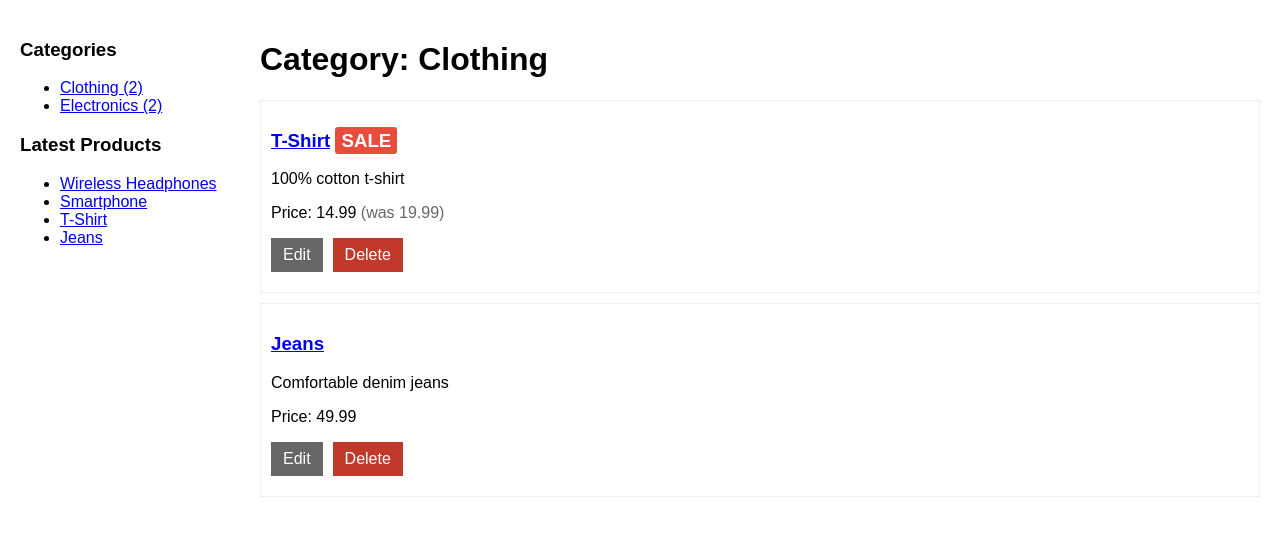
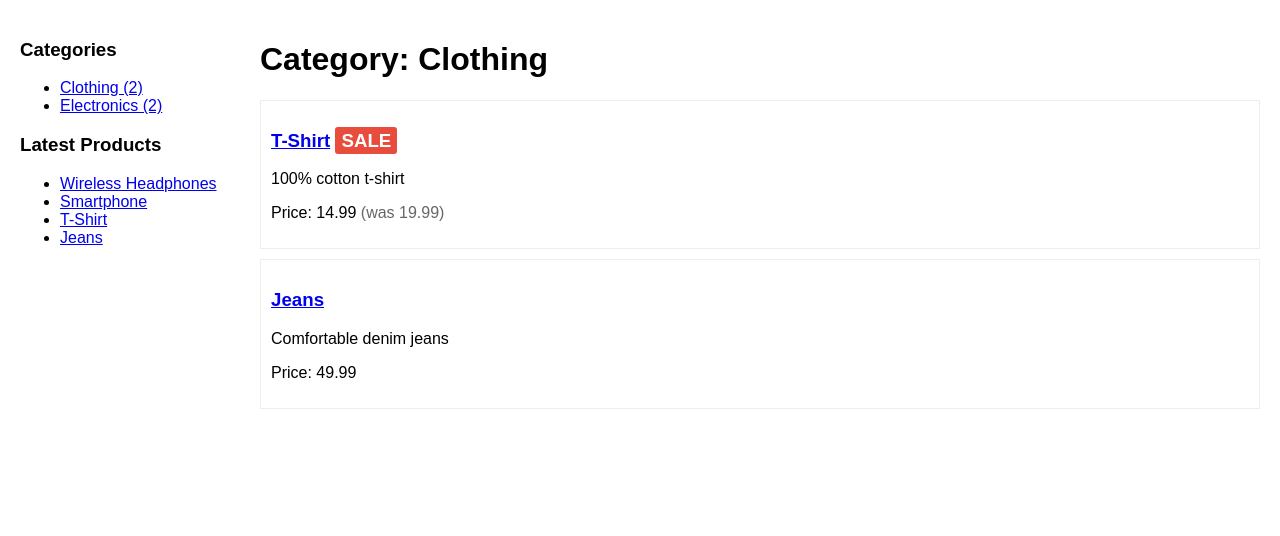
Before and after one commit to nodo343/jango1, a Django app: page /category/clothing/ in a window 1280 px wide. Shown: the part 38-574 px from the top of the page. Run offline with Django 5.2, Linux system fonts and the light colour scheme; data comes from the database, SQL or seed files in the repository.

Commit message:
Update product_card.html

```diff
--- a/templates/includes/product_card.html
+++ b/templates/includes/product_card.html
@@ -14,8 +14,4 @@
       {{ product.price }}
     {% endif %}
   </p>
-  <div class="actions">
-    <a class="button secondary" href="{% url 'store:product_update' product.slug %}">Edit</a>
-    <a class="button danger" href="{% url 'store:product_delete' product.slug %}">Delete</a>
-  </div>
 </div>
```
